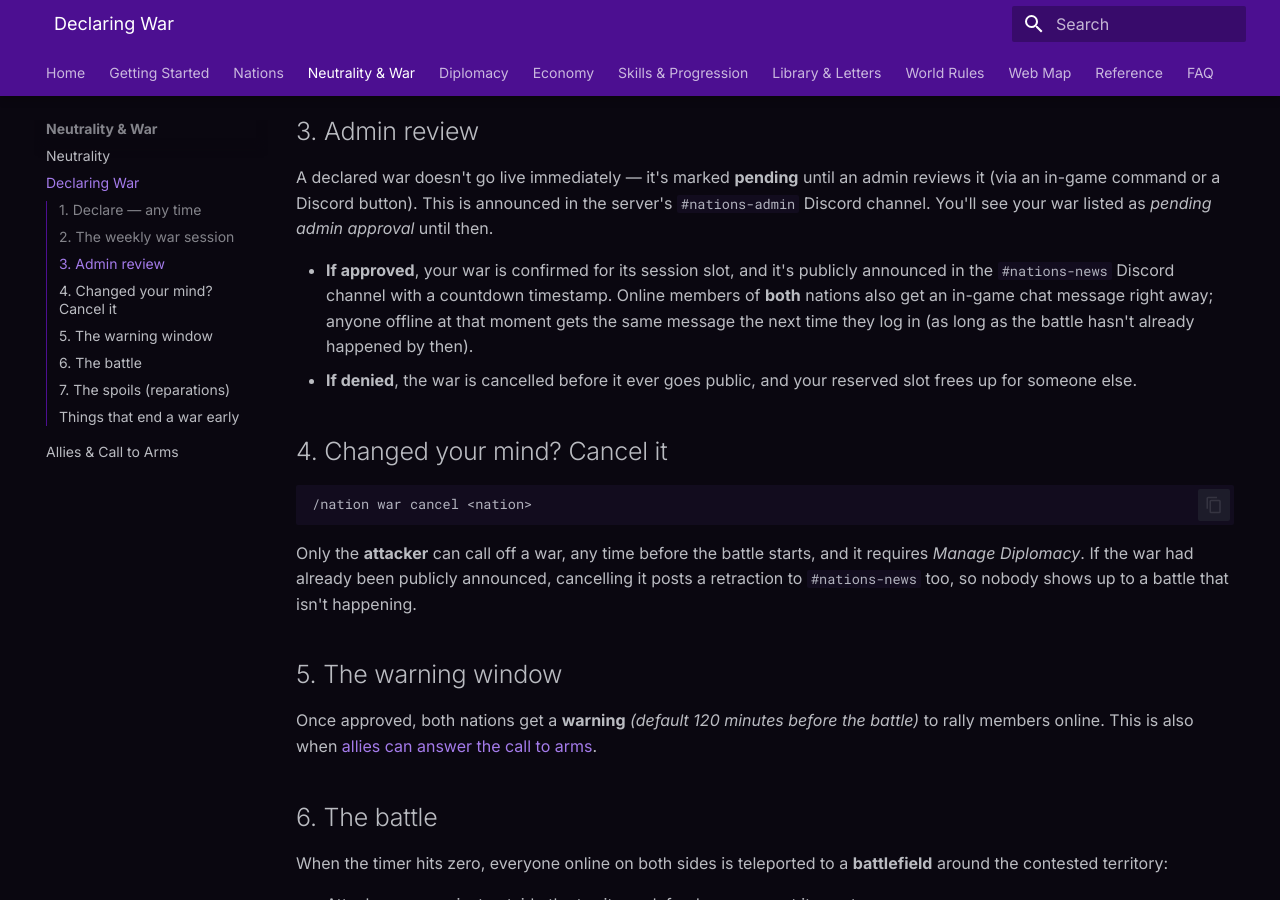
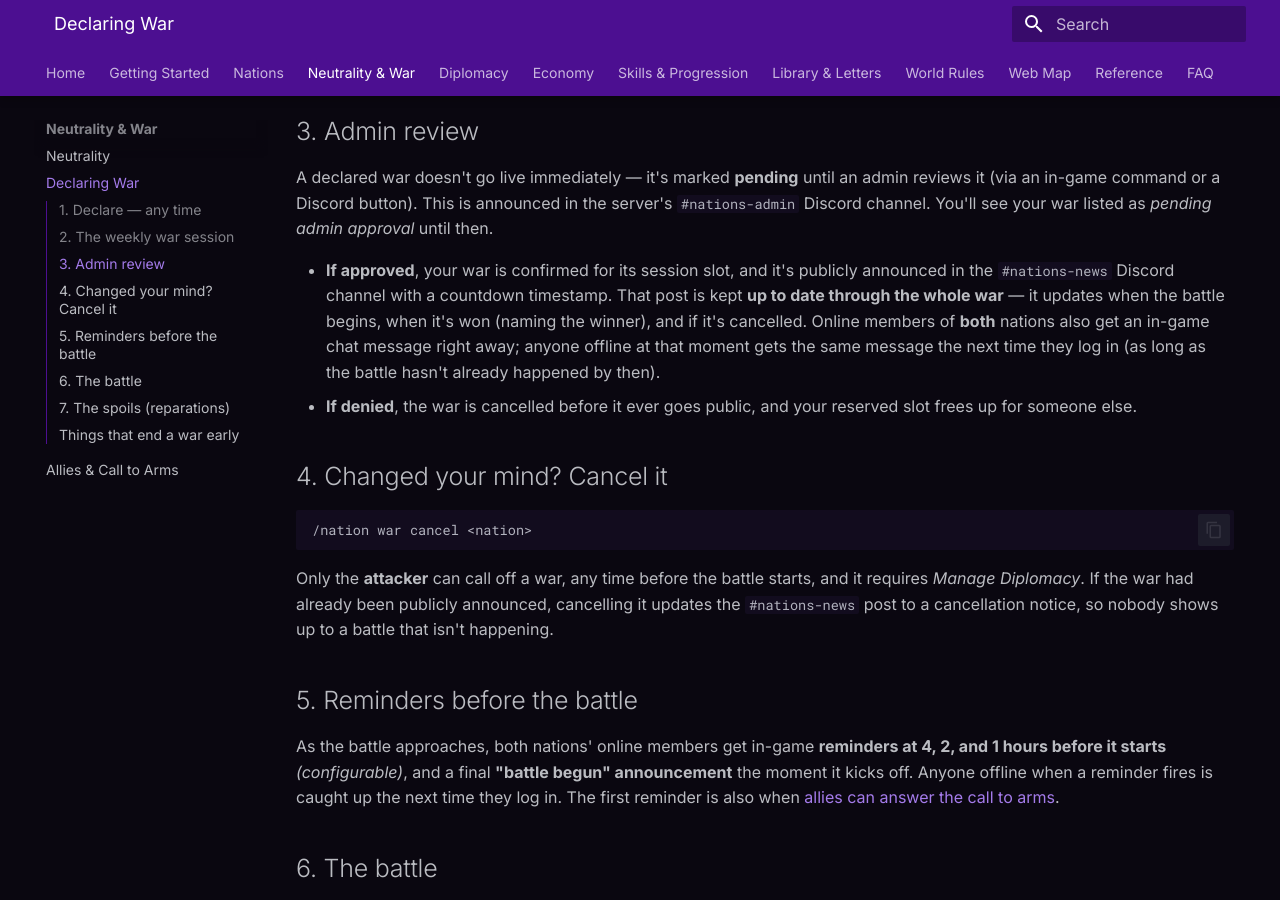
Before and after one commit to SourceRealms/sourcerealms-docs, an MkDocs documentation site: the page built from docs/war/overview.md, in a window 1280 px wide and 900 px high, scrolled down 998 px. Built offline with MkDocs 1.6.1 and Material for MkDocs 9.7.7, drawn with Linux system fonts in a browser that asks for light colours.

Commit message:
Document war reminders + dynamic #nations-news
- Reminders 4h/2h/1h before battle + a "battle begun" announcement, with offline catch-up
- #nations-news post now updates through the war (underway / winner / cancelled)

````diff
--- a/docs/war/overview.md
+++ b/docs/war/overview.md
@@ -46,9 +46,11 @@ an in-game command or a Discord button). This is announced in the server's `#nat
 channel. You'll see your war listed as *pending admin approval* until then.
 
 - **If approved**, your war is confirmed for its session slot, and it's publicly announced in the
-  `#nations-news` Discord channel with a countdown timestamp. Online members of **both** nations
-  also get an in-game chat message right away; anyone offline at that moment gets the same message
-  the next time they log in (as long as the battle hasn't already happened by then).
+  `#nations-news` Discord channel with a countdown timestamp. That post is kept **up to date through
+  the whole war** — it updates when the battle begins, when it's won (naming the winner), and if it's
+  cancelled. Online members of **both** nations also get an in-game chat message right away; anyone
+  offline at that moment gets the same message the next time they log in (as long as the battle
+  hasn't already happened by then).
 - **If denied**, the war is cancelled before it ever goes public, and your reserved slot frees up
   for someone else.
 
@@ -59,13 +61,15 @@ channel. You'll see your war listed as *pending admin approval* until then.
 ```
 
 Only the **attacker** can call off a war, any time before the battle starts, and it requires
-*Manage Diplomacy*. If the war had already been publicly announced, cancelling it posts a
-retraction to `#nations-news` too, so nobody shows up to a battle that isn't happening.
+*Manage Diplomacy*. If the war had already been publicly announced, cancelling it updates the
+`#nations-news` post to a cancellation notice, so nobody shows up to a battle that isn't happening.
 
-## 5. The warning window
+## 5. Reminders before the battle
 
-Once approved, both nations get a **warning** *(default 120 minutes before the battle)* to rally
-members online. This is also when [allies can answer the call to arms](allies.md).
+As the battle approaches, both nations' online members get in-game **reminders at 4, 2, and 1 hours
+before it starts** *(configurable)*, and a final **"battle begun" announcement** the moment it
+kicks off. Anyone offline when a reminder fires is caught up the next time they log in. The first
+reminder is also when [allies can answer the call to arms](allies.md).
 
 ## 6. The battle
 
````
